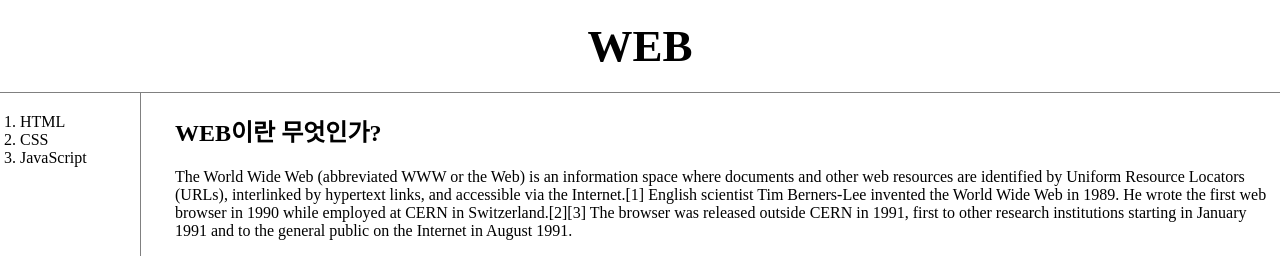
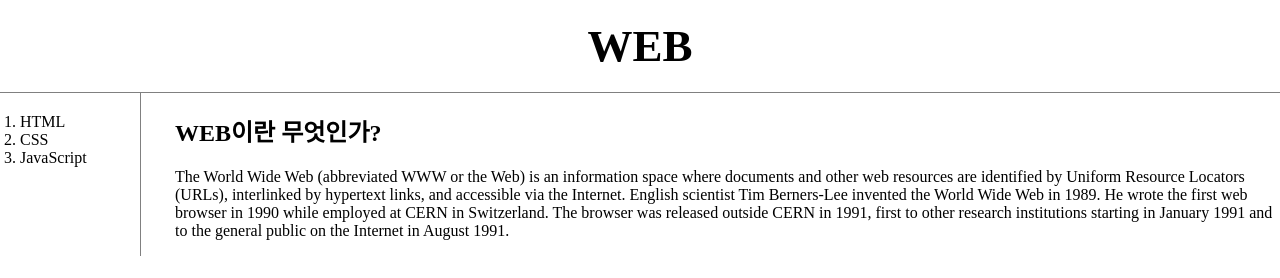
Before and after one commit to kshyun1223/web2_css, a plain HTML site: page index.html in a window 1280 px wide. Drawn offline with Linux system fonts and the light colour scheme.

Commit message:
Update index.html

```diff
--- a/index.html
+++ b/index.html
@@ -15,7 +15,7 @@
 			</ol>
 			<div id="article">
 				<h2>WEB이란 무엇인가?</h2>
-				<p>The World Wide Web (abbreviated WWW or the Web) is an information space where documents and other web resources are identified by Uniform Resource Locators (URLs), interlinked by hypertext links, and accessible via the Internet.[1] English scientist Tim Berners-Lee invented the World Wide Web in 1989. He wrote the first web browser in 1990 while employed at CERN in Switzerland.[2][3] The browser was released outside CERN in 1991, first to other research institutions starting in January 1991 and to the general public on the Internet in August 1991.</p>
+				<p>The World Wide Web (abbreviated WWW or the Web) is an information space where documents and other web resources are identified by Uniform Resource Locators (URLs), interlinked by hypertext links, and accessible via the Internet. English scientist Tim Berners-Lee invented the World Wide Web in 1989. He wrote the first web browser in 1990 while employed at CERN in Switzerland. The browser was released outside CERN in 1991, first to other research institutions starting in January 1991 and to the general public on the Internet in August 1991.</p>
 			</div>
 		</div>
 	</body>
```
